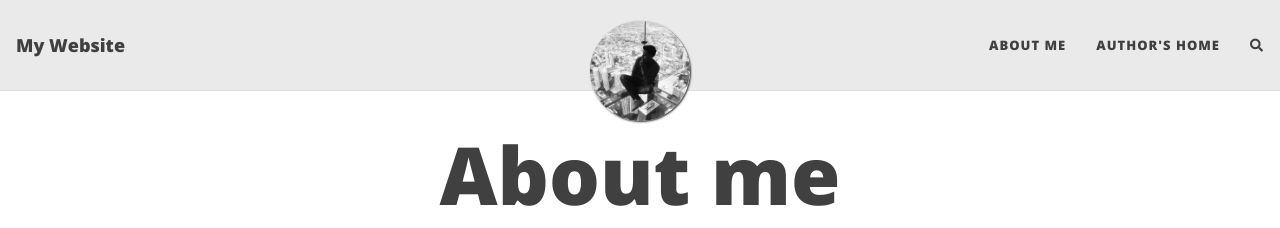
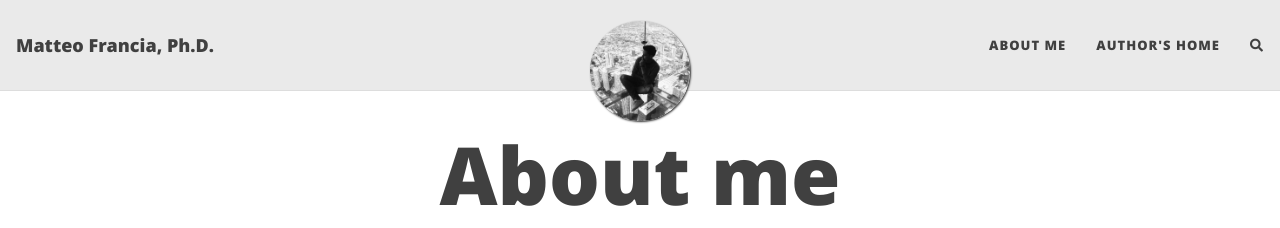
Before and after one commit to w4bo/w4bo.github.io, a Jekyll site: the page built from index.html, in a window 1280 px wide. Shown: the top 228 px of the page. Built offline with Jekyll 4.4.1, drawn with Linux system fonts in a browser that asks for light colours; nearby versions of some CDN libraries; the list of posts is cut into pages by our own code; comment, search, counter and statistics services are not loaded.

Commit message:
working on the website

```diff
--- a/_config.yml
+++ b/_config.yml
@@ -10,7 +10,7 @@
 ############################
 
 # Name of website
-title: My Website
+title: Matteo Francia, Ph.D.
 
 # Your name to show in the footer
 author: Matteo Francia
@@ -282,6 +282,7 @@ exclude:
   - README.md
   - screenshot.png
   - docs/
+  - vendor/
 
 plugins:
   - jekyll-paginate
```
